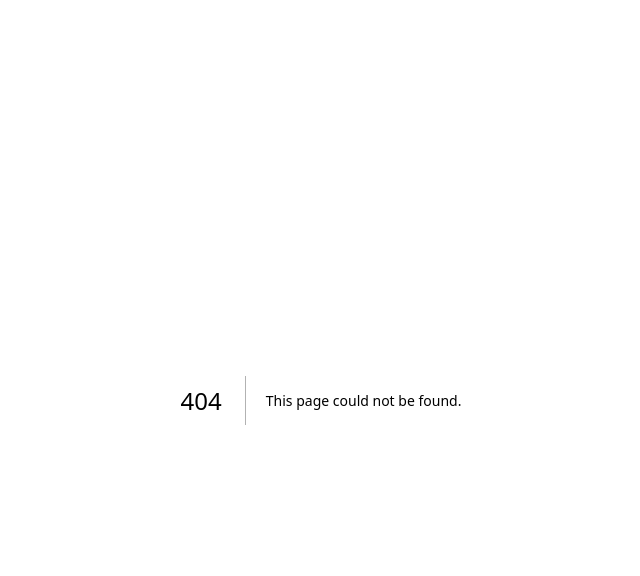
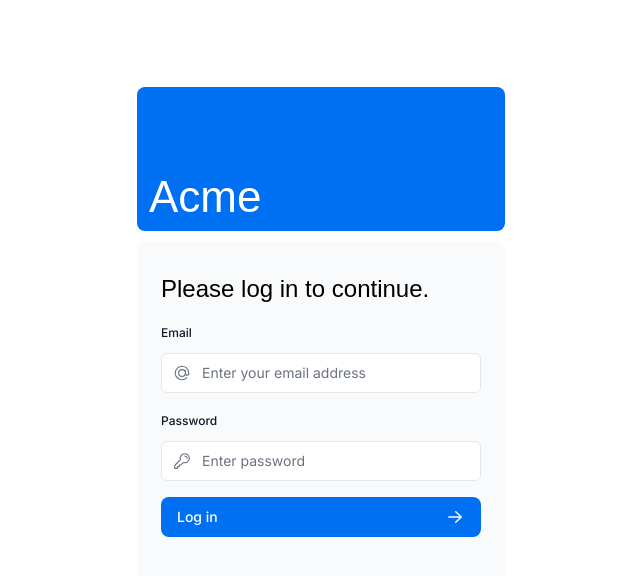
Before and after one commit to teamleaderleo/scrapbook, a Next.js app: page /login in a window 1280 px wide. Before the commit this address had no page. Shown: the top 576 px of the page, without its empty margins (319-959 px from the left). Built offline with nearby package versions, Linux system fonts and the light colour scheme; a web font is replaced by a local one.

Commit message:
Add login and fiddle with react/next.js versions because we're on release candidates/canary versions right now

```diff
--- a/app/lib/actions.ts
+++ b/app/lib/actions.ts
@@ -4,6 +4,27 @@ import { z } from 'zod';
 import { sql } from '@vercel/postgres';
 import { revalidatePath } from 'next/cache';
 import { redirect } from 'next/navigation';
+import { signIn } from '@/auth';
+import { AuthError } from 'next-auth';
+
+export async function authenticate(
+  prevState: string | undefined,
+  formData: FormData,
+) {
+  try {
+    await signIn('credentials', formData);
+  } catch (error) {
+    if (error instanceof AuthError) {
+      switch (error.type) {
+        case 'CredentialsSignin':
+          return 'Invalid credentials.';
+        default:
+          return 'Something went wrong.';
+      }
+    }
+    throw error;
+  }
+}
 
 const FormSchema = z.object({
   id: z.string(),
--- /dev/null
+++ b/app/login/page.tsx
@@ -0,0 +1,17 @@
+import AcmeLogo from '@/app/ui/acme-logo';
+import LoginForm from '@/app/ui/login-form';
+
+export default function LoginPage() {
+  return (
+    <main className="flex items-center justify-center md:h-screen">
+      <div className="relative mx-auto flex w-full max-w-[400px] flex-col space-y-2.5 p-4 md:-mt-32">
+        <div className="flex h-20 w-full items-end rounded-lg bg-blue-500 p-3 md:h-36">
+          <div className="w-32 text-white md:w-36">
+            <AcmeLogo />
+          </div>
+        </div>
+        <LoginForm />
+      </div>
+    </main>
+  );
+}
--- a/app/ui/dashboard/sidenav.tsx
+++ b/app/ui/dashboard/sidenav.tsx
@@ -2,6 +2,7 @@ import Link from 'next/link';
 import NavLinks from '@/app/ui/dashboard/nav-links';
 import AcmeLogo from '@/app/ui/acme-logo';
 import { PowerIcon } from '@heroicons/react/24/outline';
+import { signOut } from '@/auth';
 
 export default function SideNav() {
   return (
@@ -17,7 +18,12 @@ export default function SideNav() {
       <div className="flex grow flex-row justify-between space-x-2 md:flex-col md:space-x-0 md:space-y-2">
         <NavLinks />
         <div className="hidden h-auto w-full grow rounded-md bg-gray-50 md:block"></div>
-        <form>
+        <form
+          action={async () => {
+            'use server';
+            await signOut();
+          }}
+        >
           <button className="flex h-[48px] w-full grow items-center justify-center gap-2 rounded-md bg-gray-50 p-3 text-sm font-medium hover:bg-sky-100 hover:text-blue-600 md:flex-none md:justify-start md:p-2 md:px-3">
             <PowerIcon className="w-6" />
             <div className="hidden md:block">Sign Out</div>
--- a/app/ui/login-form.tsx
+++ b/app/ui/login-form.tsx
@@ -1,3 +1,6 @@
+'use client';
+
+import { useState } from 'react';
 import { lusitana } from '@/app/ui/fonts';
 import {
   AtSymbolIcon,
@@ -6,10 +9,36 @@ import {
 } from '@heroicons/react/24/outline';
 import { ArrowRightIcon } from '@heroicons/react/20/solid';
 import { Button } from './button';
+import { authenticate } from '@/app/lib/actions';
 
 export default function LoginForm() {
+  const [email, setEmail] = useState('');
+  const [password, setPassword] = useState('');
+  const [errorMessage, setErrorMessage] = useState('');
+  const [isPending, setIsPending] = useState(false);
+
+  const handleSubmit = async (event: React.FormEvent<HTMLFormElement>) => {
+    event.preventDefault();
+    setIsPending(true);
+    try {
+      const formData = new FormData();
+      formData.append("email", email);
+      formData.append("password", password);
+      await authenticate("", formData);
+      // Handle successful authentication
+    } catch (error) {
+      if (error instanceof Error) {
+        setErrorMessage(error.message);
+      } else {
+        setErrorMessage("An unknown error occurred");
+      }
+    } finally {
+      setIsPending(false);
+    }
+  };
+
   return (
-    <form className="space-y-3">
+    <form onSubmit={handleSubmit} className="space-y-3">
       <div className="flex-1 rounded-lg bg-gray-50 px-6 pb-4 pt-8">
         <h1 className={`${lusitana.className} mb-3 text-2xl`}>
           Please log in to continue.
@@ -30,6 +59,8 @@ export default function LoginForm() {
                 name="email"
                 placeholder="Enter your email address"
                 required
+                value={email}
+                onChange={(e) => setEmail(e.target.value)}
               />
               <AtSymbolIcon className="pointer-events-none absolute left-3 top-1/2 h-[18px] w-[18px] -translate-y-1/2 text-gray-500 peer-focus:text-gray-900" />
             </div>
@@ -50,16 +81,27 @@ export default function LoginForm() {
                 placeholder="Enter password"
                 required
                 minLength={6}
+                value={password}
+                onChange={(e) => setPassword(e.target.value)}
               />
               <KeyIcon className="pointer-events-none absolute left-3 top-1/2 h-[18px] w-[18px] -translate-y-1/2 text-gray-500 peer-focus:text-gray-900" />
             </div>
           </div>
         </div>
-        <Button className="mt-4 w-full">
+        <Button type="submit" className="mt-4 w-full" aria-disabled={isPending}>
           Log in <ArrowRightIcon className="ml-auto h-5 w-5 text-gray-50" />
         </Button>
-        <div className="flex h-8 items-end space-x-1">
-          {/* Add form errors here */}
+        <div
+          className="flex h-8 items-end space-x-1"
+          aria-live="polite"
+          aria-atomic="true"
+        >
+          {errorMessage && (
+            <>
+              <ExclamationCircleIcon className="h-5 w-5 text-red-500" />
+              <p className="text-sm text-red-500">{errorMessage}</p>
+            </>
+          )}
         </div>
       </div>
     </form>
--- /dev/null
+++ b/auth.config.ts
@@ -0,0 +1,21 @@
+import type { NextAuthConfig } from 'next-auth';
+
+export const authConfig = {
+  pages: {
+    signIn: '/login',
+  },
+  callbacks: {
+    authorized({ auth, request: { nextUrl } }) {
+      const isLoggedIn = !!auth?.user;
+      const isOnDashboard = nextUrl.pathname.startsWith('/dashboard');
+      if (isOnDashboard) {
+        if (isLoggedIn) return true;
+        return false; // Redirect unauthenticated users to login page
+      } else if (isLoggedIn) {
+        return Response.redirect(new URL('/dashboard', nextUrl));
+      }
+      return true;
+    },
+  },
+  providers: [], // Add providers with an empty array for now
+} satisfies NextAuthConfig;
--- /dev/null
+++ b/auth.ts
@@ -0,0 +1,43 @@
+import NextAuth from 'next-auth';
+import Credentials from 'next-auth/providers/credentials';
+import bcrypt from 'bcrypt';
+import { sql } from '@vercel/postgres';
+import { z } from 'zod';
+import type { User } from '@/app/lib/definitions';
+import { authConfig } from './auth.config';
+
+async function getUser(email: string): Promise<User | undefined> {
+  try {
+    const user = await sql<User>`SELECT * FROM users WHERE email=${email}`;
+    return user.rows[0];
+  } catch (error) {
+    console.error('Failed to fetch user:', error);
+    throw new Error('Failed to fetch user.');
+  }
+}
+
+export const { auth, signIn, signOut } = NextAuth({
+  ...authConfig,
+  providers: [
+    Credentials({
+      async authorize(credentials) {
+        const parsedCredentials = z
+          .object({ email: z.string().email(), password: z.string().min(6) })
+          .safeParse(credentials);
+
+        if (parsedCredentials.success) {
+          const { email, password } = parsedCredentials.data;
+
+          const user = await getUser(email);
+          if (!user) return null;
+
+          const passwordsMatch = await bcrypt.compare(password, user.password);
+          if (passwordsMatch) return user;
+        }
+
+        console.log('Invalid credentials');
+        return null;
+      },
+    }),
+  ],
+});
```
Also changed, not shown: middleware.ts (added, +9 -0 lines), package.json (+5 -4 lines), 2 other files (tests, documents, lock files or other folders).
